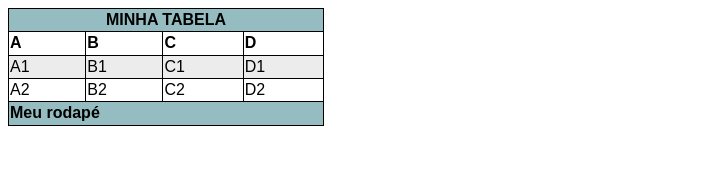
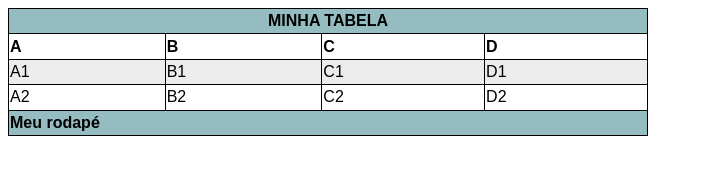
Before and after one commit to leoalmeida6/Exercicios-Trello, a plain HTML site: page HTML-CSS/Ex2/index.html in a window 1280 px wide. Shown: the whole page, without its empty margins (0-703 px from the left). Drawn offline with Linux system fonts and the light colour scheme.

Commit message:
Resolução dos exercícios 1 e 2

```diff
--- a/HTML-CSS/style.css
+++ b/HTML-CSS/Ex2/style.css
@@ -2,8 +2,8 @@
     font-family: Arial, Helvetica, sans-serif;
 }
 table{
-    width: 25%;
-    height: 15%;
+    width: 40em;
+    height: 8em;
 }
 
 table, th, td {
```
Also changed, not shown: HTML-CSS/Ex1/index.html (added, +9 -0 lines), HTML-CSS/Ex2/index.html (renamed from HTML-CSS/index.html).
